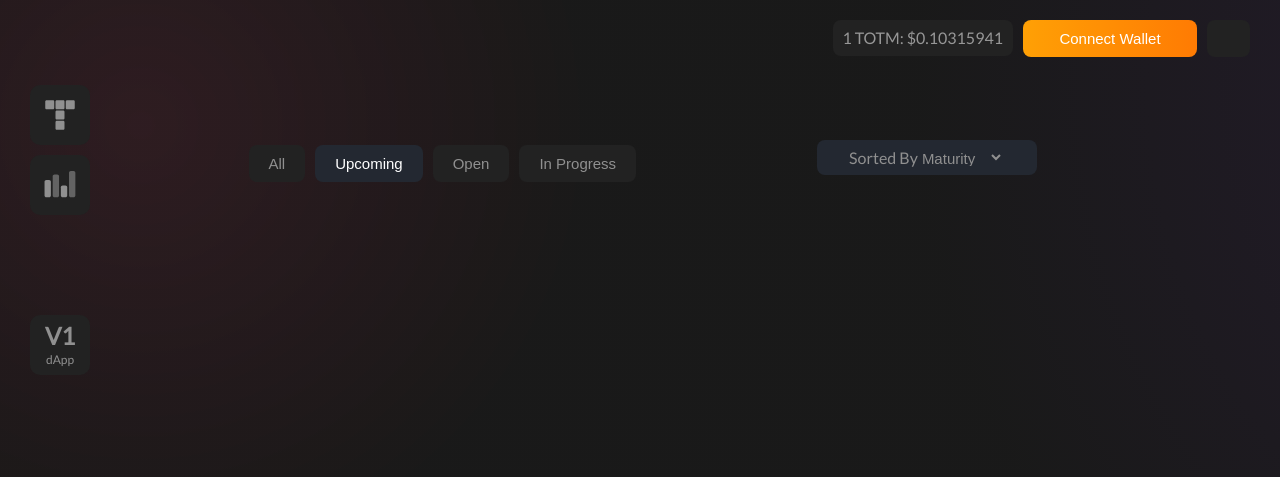
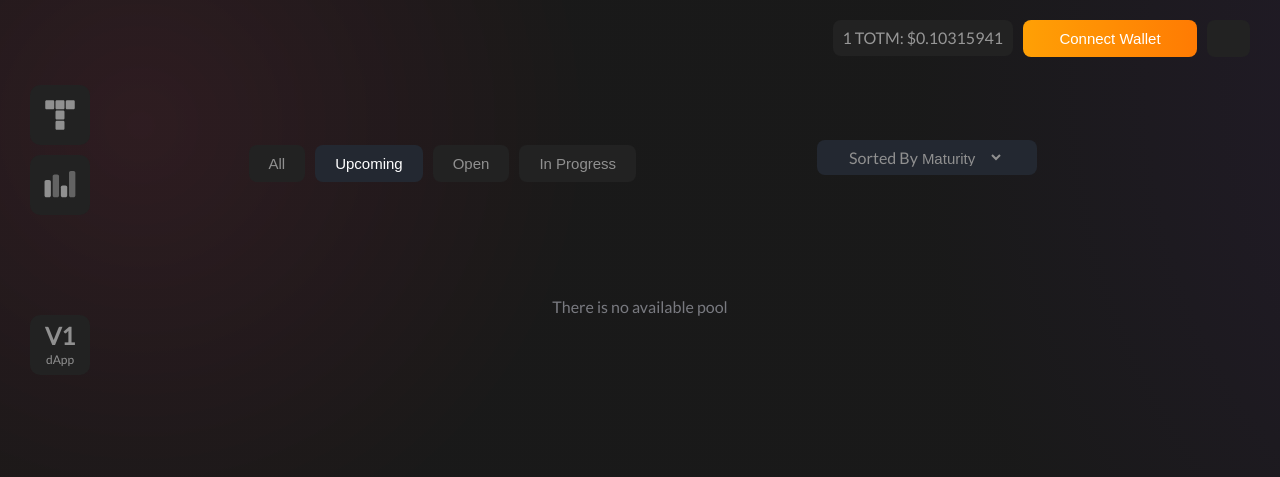
Before and after one commit to amircheraghi/totemfi, a React (Create React App) app: page / in a window 1280 px wide. Both pictures are taken after a click on the button "Upcoming". Shown: the top 477 px of the page. Built offline with nearby package versions, Linux system fonts and the light colour scheme; some icons are missing.

Commit message:
Add (CP-NotFound) & Setup Routing SystemThere is no available pool

```diff
--- a/package.json
+++ b/package.json
@@ -10,6 +10,7 @@
     "react": "^17.0.2",
     "react-dom": "^17.0.2",
     "react-loading": "^2.0.3",
+    "react-router-dom": "^6.2.2",
     "react-scripts": "5.0.0",
     "styled-components": "^5.3.3",
     "web-vitals": "^2.1.4"
--- a/src/App.js
+++ b/src/App.js
@@ -1,8 +1,15 @@
 import React from "react";
 import Home from "./Views/Home";
+import NotFound from "./Views/NotFound";
+import { Route, Routes } from "react-router-dom";
 
 const App = () => {
-    return <Home />;
+    return (
+        <Routes>
+            <Route path='*' element={<NotFound />} />
+            <Route path="/" element={<Home />}></Route>
+        </Routes>
+    );
 };
 
 export default App;
--- a/src/Components/Main/Main.jsx
+++ b/src/Components/Main/Main.jsx
@@ -4,10 +4,12 @@ import { getPreditions } from "../../Server";
 import Prediction from "../Prediction/Prediction";
 
 //Modules
+import Loading from "./../../Modules/Loading";
 
 //Styles
 import {
     Body,
+    NothingBox,
     LoadMoreBox,
     Navigator,
     Sorter,
@@ -95,6 +97,7 @@ const Main = () => {
                 </Sorter>
             </Navigator>
             <View sty={predictions ? predcitionFilter().length : 0}>
+                {/* Show Predictions */}
                 {predictions
                     ? predcitionFilter().map((item, index) =>
                           index < showNum ? (
@@ -120,6 +123,8 @@ const Main = () => {
                           ) : null
                       )
                     : null}
+
+                {/* Load More Button */}
                 {predictions &&
                 predcitionFilter().length > 6 &&
                 showNum <= predcitionFilter().length ? (
@@ -135,6 +140,21 @@ const Main = () => {
                         />
                     </LoadMoreBox>
                 ) : null}
+
+                {/* Loading */}
+                {predictions && predcitionFilter().length > 0 ? null : (
+                    <NothingBox>
+                        {predictions && predcitionFilter().length == 0 ? (
+                            "There is no available pool"
+                        ) : (
+                            <Loading
+                                type="cylon"
+                                color="#909090"
+                                width="60px"
+                            />
+                        )}
+                    </NothingBox>
+                )}
             </View>
         </Body>
     );
--- a/src/Components/Main/Styled.jsx
+++ b/src/Components/Main/Styled.jsx
@@ -62,3 +62,13 @@ export const LoadMoreBox = styled.div`
     justify-content: center;
     align-items: flex-start;
 `;
+
+export const NothingBox = styled.div`
+    width: 100%;
+
+    display: flex;
+    justify-content: center;
+    align-items: center;
+
+    padding: 120px 0;
+`;
--- a/src/Components/Navigation/Navigation.jsx
+++ b/src/Components/Navigation/Navigation.jsx
@@ -1,6 +1,7 @@
 import React, { useEffect, useState } from "react";
 
 //Modules
+import { Link } from "react-router-dom";
 
 //Styles
 import {
@@ -15,18 +16,24 @@ import {
 const Navigation = () => {
     return (
         <Nav>
+            <Link to="/">
                 <NavButton>
                     <NavButtonImage src="/assets/Images/Navigation/totem.svg" />
                 </NavButton>
+            </Link>
 
+            <Link to="/account">
                 <NavButton>
                     <NavButtonImage src="/assets/Images/Navigation/bars.svg" />
                 </NavButton>
+            </Link>
 
+            <Link to="/v1">
                 <NavLink>
                     <NavLinkText>V1</NavLinkText>
                     <NavLinkParagraph>dApp</NavLinkParagraph>
                 </NavLink>
+            </Link>
         </Nav>
     );
 };
--- /dev/null
+++ b/src/Views/NotFound/NotFound.jsx
@@ -0,0 +1,30 @@
+import React from "react";
+import { Link } from "react-router-dom";
+import Button from "../../Modules/Button/Button";
+import BaseTemplate from "../../Template/BaseTemplate";
+import { NothingBox } from "./Styled";
+
+export default class NotFound extends BaseTemplate {
+    constructor(props) {
+        super(props);
+        super.showHeader = false;
+        super.showFooter = false;
+        super.bodyBg = "white";
+    }
+
+    renderBody() {
+        return (
+            <NothingBox>
+                404 | Page Not Founded
+                <Link to="/">
+                    <Button
+                        text="Back To Home"
+                        background="none"
+                        color="#fff"
+                        margin="24px 0"
+                    />
+                </Link>
+            </NothingBox>
+        );
+    }
+}
--- /dev/null
+++ b/src/Views/NotFound/Styled.jsx
@@ -0,0 +1,10 @@
+import styled from "styled-components";
+
+export const NothingBox = styled.div`
+    display: flex;
+    flex-direction: column;
+    justify-content: center;
+    align-items: center;
+
+    margin: 20% 0 0 0;
+`;
--- /dev/null
+++ b/src/Views/NotFound/package.json
@@ -0,0 +1,3 @@
+{
+    "main": "NotFound.jsx"
+}
--- a/src/index.js
+++ b/src/index.js
@@ -1,14 +1,17 @@
 import React from "react";
 import ReactDOM from "react-dom";
+import { BrowserRouter } from "react-router-dom";
 import App from "./App";
 
 // StyleGuides (Font)
-import './Styles/index.css'
-import './Styles/Fonts/Lato-Regular.ttf';
+import "./Styles/index.css";
+import "./Styles/Fonts/Lato-Regular.ttf";
 
 ReactDOM.render(
     <React.StrictMode>
-        <App />
+        <BrowserRouter>
+            <App />
+        </BrowserRouter>
     </React.StrictMode>,
     document.getElementById("root")
 );
```
Also changed, not shown: 1 other file (tests, documents, lock files or other folders). Lines whose indentation alone changed are shown as unchanged.
